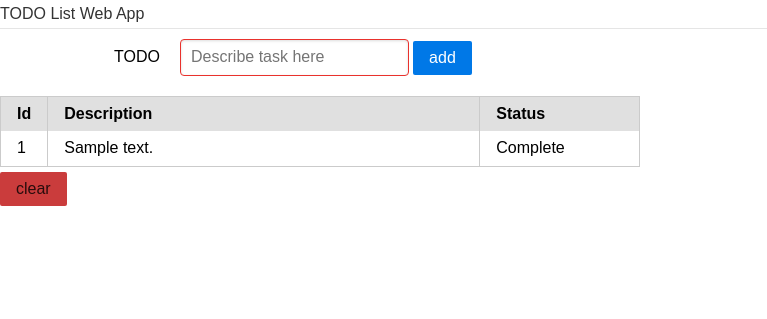
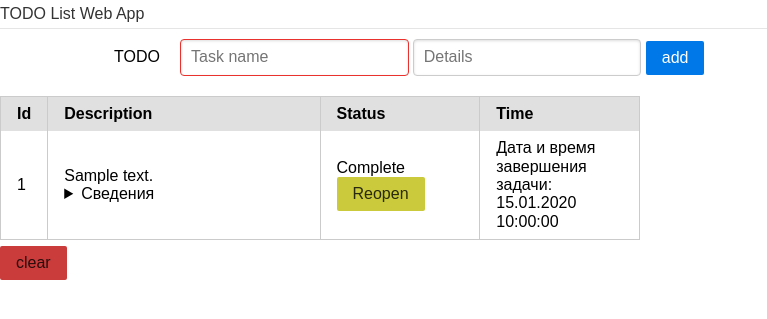
Before and after one commit to kurezu/slurm_todolist_web_app, a Flask app: page / in a window 1280 px wide. Shown: the top 319 px of the page, without its empty margins (0-767 px from the left). Run offline with Flask 3, Linux system fonts and the light colour scheme; tables that the repository leaves empty hold one stand-in row (values such as "Sample post"); some libraries are stand-ins or nearby versions.

Commit message:
edit app

```diff
--- a/app.py
+++ b/app.py
@@ -1,16 +1,26 @@
 from flask import Flask, render_template, redirect, request, url_for
 from flask_sqlalchemy import SQLAlchemy
-
+from datetime import datetime
+import time
 
 app = Flask(__name__)
-app.config['SQLALCHEMY_DATABASE_URI'] = 'postgresql+psycopg2://postgres:12345@localhost/testdb'
+app.config['SQLALCHEMY_DATABASE_URI'] = 'postgresql+psycopg2://postgres:12345@localhost/testdb2'
 db = SQLAlchemy(app)
 
 class Task(db.Model):
     __tablename__ = 'tasks'
     id = db.Column(db.Integer, primary_key=True)
     text = db.Column(db.String, nullable=False)
+    details = db.Column(db.String, nullable=False)
     is_done = db.Column(db.Boolean, nullable=False, default=False)
+    create_time = db.Column(db.DateTime)
+    close_time = db.Column(db.DateTime, nullable=True)
+
+    def get_close_time(self):
+        return self.close_time.strftime('%d.%m.%Y %H:%M:%S')
+
+    def get_create_time(self):
+        return self.create_time.strftime('%d.%m.%Y %H:%M:%S')
 
 
 @app.route('/')
@@ -20,10 +30,10 @@ def index():
 @app.route('/add', methods=["POST"])
 def add():
     text = request.form.get('task')
+    details = request.form.get('details')
     db.session.add(
-        Task(text=text)
+        Task(text=text, details=details, create_time = datetime.today())
     )
-    print (text)
     db.session.commit()
     return redirect(url_for('index'))
 
@@ -37,10 +47,20 @@ def clear():
 def done(task_id):
     task = Task.query.get(task_id)
     task.is_done = True
+    task.close_time = datetime.today()
+    db.session.add(task)
+    db.session.commit()
+    return redirect(url_for('index'))
+
+@app.route('/reopen/<int:task_id>')
+def reopen(task_id):
+    task = Task.query.get(task_id)
+    task.is_done = False
+    task.close_time = None
     db.session.add(task)
     db.session.commit()
     return redirect(url_for('index'))
 
 if __name__ == "__main__":
-    db.create_all()
+    with app.app_context(): db.create_all()
     app.run(debug=True)
--- a/templates/base.html
+++ b/templates/base.html
@@ -12,7 +12,8 @@
                 <legend>TODO List Web App</legend>
                 <div class="pure-control-group">
                     <label for="task">TODO</label>
-                    <input id="task" name="task" type="text" placeholder="Describe task here" autofocus required>
+                    <input id="task" name="task" type="text" placeholder="Task name" autofocus required>
+                    <input id="details" name="details" type="text" placeholder="Details" autofocus required>
                     <input type="submit" class="pure-button pure-button-primary" name ="add" value="add"/>
                 </div>
             </fieldset>
@@ -20,17 +21,47 @@
 
         <table class="pure-table" width="50%" >
             <thead>
-                <tr><th width="5%">Id</th><th>Description</th><th width="25%">Status</th></tr>
+                <tr><th width="5%">Id</th><th>Description</th><th width="25%">Status</th><th width="25%">Time</th></tr>
             </thead>
             <tbody>
                 {% for task in tasks%}
                     <tr>
                         <td>{{ task.id }}</td>
-                        <td>{{ task.text }}</td>
+                        <td>{{ task.text }}
+                            <br>
+                            <details>
+                                <summary>Сведения</summary>
+                                {{ task.details }}
+                            </details>
+                        </td>
                         {% if task.is_done %}
-                            <td>Complete</td>
+                            <style scoped="">
+                                .button-reopen { background: rgb(202, 202, 60); }
+                            </style>
+                            <td>
+                                <form action="reopen/{{task.id}}">
+                                    Complete
+                                    <input type="submit" class="pure-button button-reopen" name ="Reopen" value="Reopen"/>
+                                </form>
+                            </td>
+                            <td>
+                                Дата и время завершения задачи:
+                                <br>{{ task.get_close_time() }}
+                            </td>
                         {% else %}
-                            <td>In Progress <a href="done/{{task.id}}">Done</a> </td>
+                            <style scoped="">
+                                .button-done { background: rgb(60, 202, 60); }
+                            </style>
+                            <td>
+                                <form action="done/{{task.id}}">
+                                    In Progress
+                                    <input type="submit" class="pure-button button-done" name ="Done" value="Done"/>
+                                </form>
+                            </td>
+                            <td>
+                                Дата и время создания задачи:
+                                <br>{{ task.get_create_time() }}
+                            </td>
                         {% endif %}
                     </tr>
                 {% endfor %}
```
Also changed, not shown: 2 other files.
